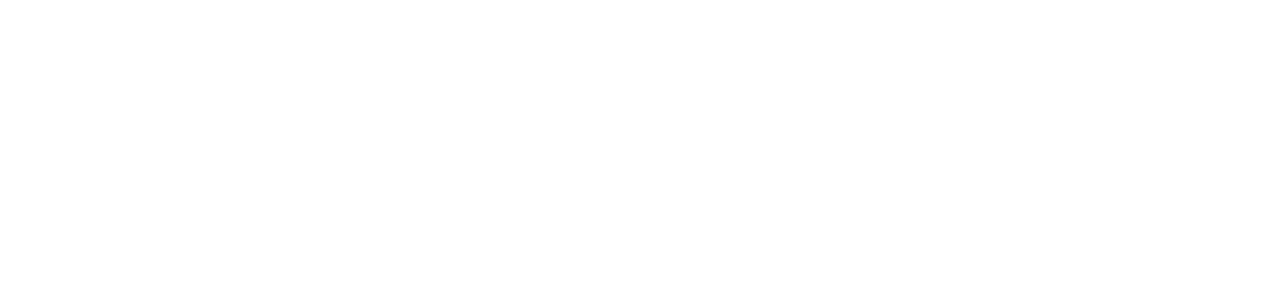
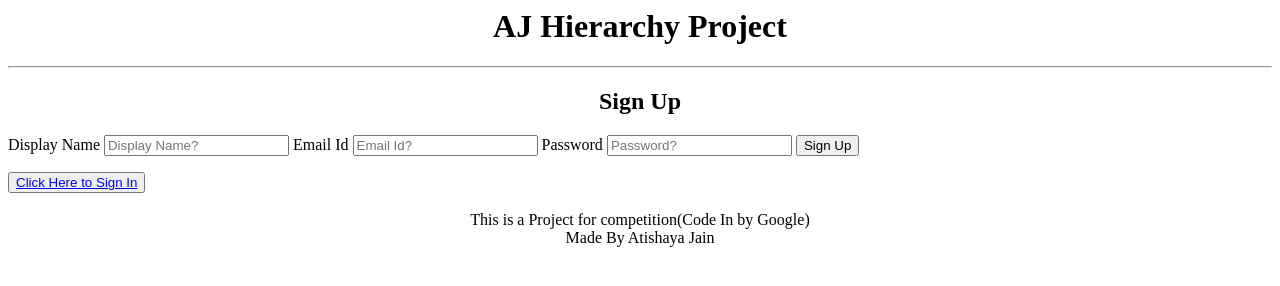
Before and after one commit to atishayj2202/AJ-Hierarchy, a website: page signup.html in a window 1280 px wide. Drawn offline with Linux system fonts and the light colour scheme.

Commit message:
1 file modified

```diff
--- a/signup.html
+++ b/signup.html
@@ -1,4 +1,29 @@
 <html>
   <head>
-    <title>AJ-Hierarchy - Sign In</title>
+    <title>AJ-Hierarchy - Sign Up</title>
   </head>
+  <body>
+    <div id = "main">
+      <center><h1>AJ Hierarchy Project</h1></center><hr>
+      <div id="signin">
+        <center><h2>Sign Up</h2></center>
+        <form>
+          <label for="name">Display Name</label>
+          <input type="text" id="name" placeholder="Display Name?" required>
+          <label for="uname">Email Id</label>
+          <input type="text" id="uname" placeholder="Email Id?" required>
+          <label for="pword">Password</label>
+          <input type="password" id="pword" placeholder="Password?" required>
+          <input type="submit" value="Sign Up">
+        </form>
+        <button><a href="./index.html">Click Here to Sign In</a></button>
+      </div><br>
+
+
+
+
+
+		  <div id="foot"><center>This is a Project for competition(Code In by Google)<br>Made By Atishaya Jain</center></div>
+	  </div>
+  </body>
+</html>
```
